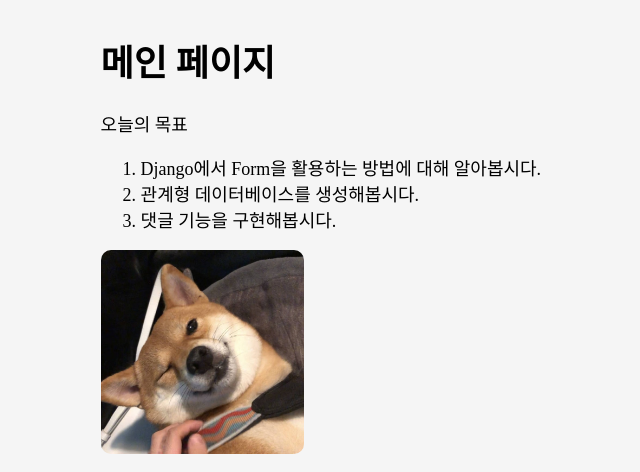
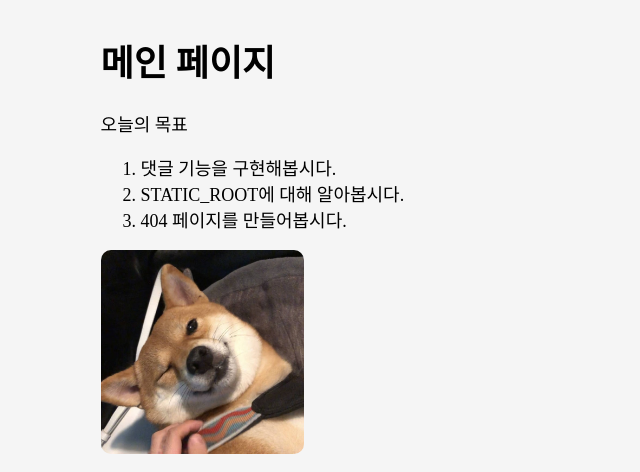
Before and after one commit to JG-C3/DjangoW8-Example, a Django app: page /page/ in a window 1280 px wide. Shown: the part 82-554 px from the top of the page, without its empty margins (201-841 px from the left). Run offline with Django 4.2, Linux system fonts and the light colour scheme; some web fonts are replaced.

Commit message:
Update Django W8

```diff
--- a/page/templates/page/index.html
+++ b/page/templates/page/index.html
@@ -10,9 +10,9 @@
 
   <p>오늘의 목표</p>
   <ol>
-    <li>Django에서 Form을 활용하는 방법에 대해 알아봅시다.</li>
-    <li>관계형 데이터베이스를 생성해봅시다.</li>
     <li>댓글 기능을 구현해봅시다.</li>
+    <li>STATIC_ROOT에 대해 알아봅시다.</li>
+    <li>404 페이지를 만들어봅시다.</li>
   </ol>
 
   <img src="{% static 'images/walnut.jpg' %}" alt="walnut">
```
Also changed, not shown: page/templates/page/posting_detail.html (+18 -11 lines), page/views.py (+8 -6 lines).
